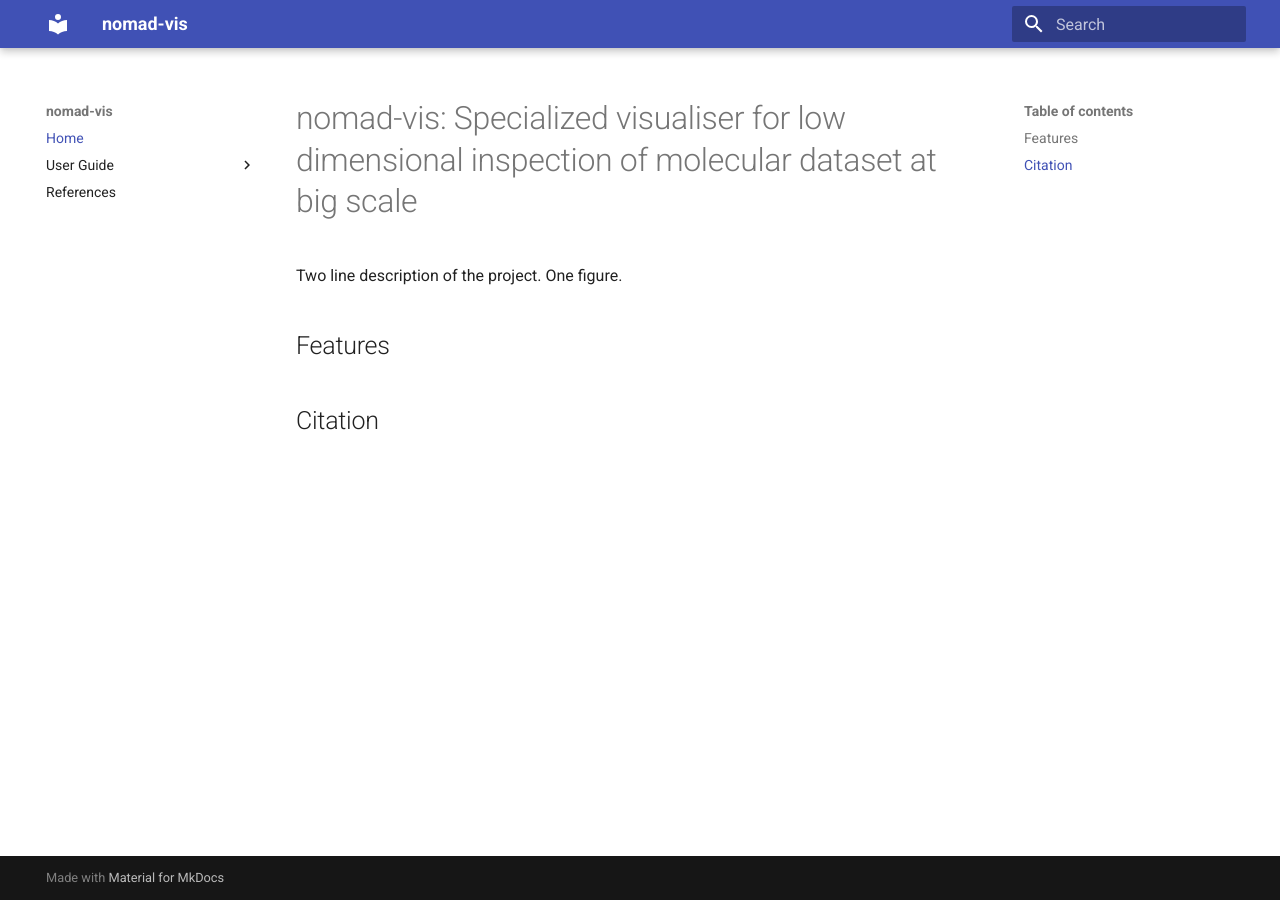
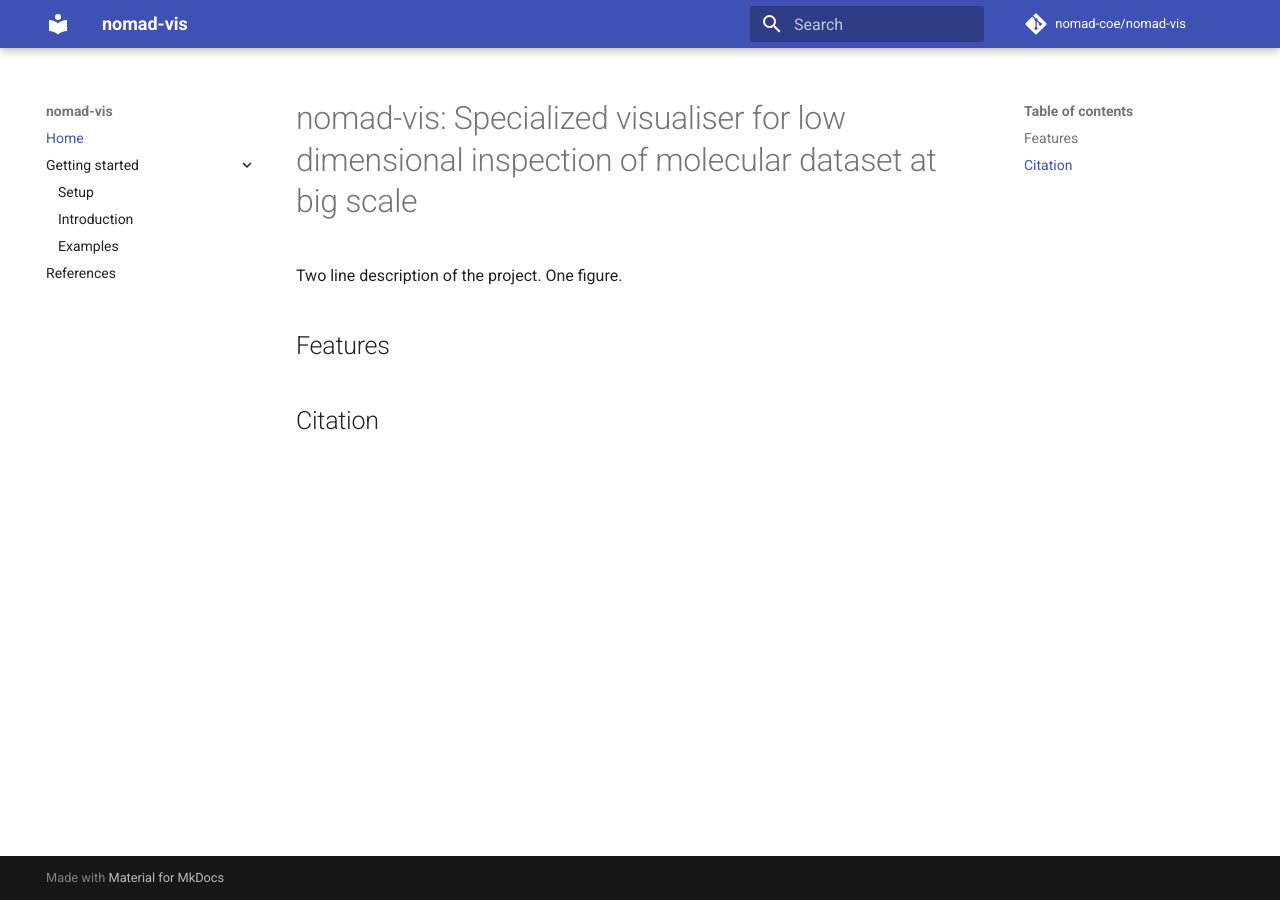
Before and after one commit to nomad-coe/nomad-visu, an MkDocs documentation site: the page built from docs/index.md, in a window 1280 px wide. Built offline with MkDocs 1.6.1 and Material for MkDocs 9.7.7, drawn with Linux system fonts in a browser that asks for light colours; comment, search, counter and statistics services are not loaded.

Commit message:
github link

```diff
--- a/mkdocs.yml
+++ b/mkdocs.yml
@@ -1,14 +1,28 @@
 site_name: nomad-vis
+site_url: https://nomad-coe.github.io/nomad-lab-visualizer/
+
+repo_name: nomad-coe/nomad-vis
+repo_url: https://github.com/nomad-coe/nomad-lab-visualizer
 
 nav:
-    - Home: 'index.md'
-    - 'User Guide':
-      - Setup: 'setup.md'
-      - Introduction: 'introduction.md'
-      - Examples: 'examples.md'
-    - References: 'library.md'
+  - Home: 'index.md'
+  - Getting started:
+    - Setup: 'setup.md'
+    - Introduction: 'introduction.md'
+    - Examples: 'examples.md'
+  - References: 'library.md'
+
+watch:
+  - docs
+  - nomad_lab_visualizer
+
 theme:
   name: material
-markdown_extensions:
-    - toc:
-        permalink: "#"
+  features:
+    - navigation.expand
+  highlightjs: true
+  hljs_style: github
+  hljs_languages:
+    - python
+    - bash
+  navigation_depth: 2
```
Also changed, not shown: 1 other file.
